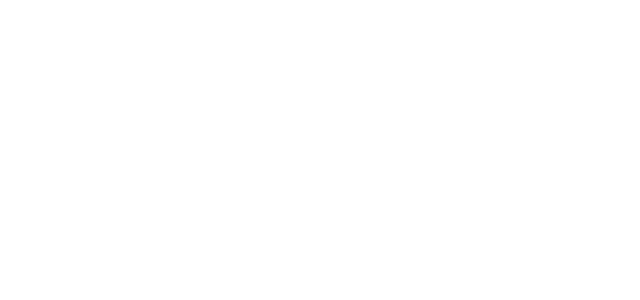
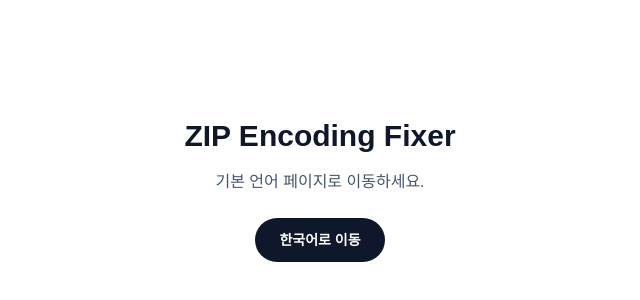
Before and after one commit to john980302/zip-encoding-fixer, a Next.js app: page / in a window 1280 px wide. Before the commit this address had no page. Shown: the part 210-510 px from the top of the page, without its empty margins (320-960 px from the left). Built offline with nearby package versions, Linux system fonts and the light colour scheme.

Commit message:
Update RootPage to render a static layout with a link to the Korean language page, removing previous redirection logic.

```diff
--- a/src/app/page.tsx
+++ b/src/app/page.tsx
@@ -1,5 +1,20 @@
-import { redirect } from 'next/navigation';
+export const dynamic = 'force-static';
 
 export default function RootPage() {
-  redirect('/ko/');
+  return (
+    <main className="min-h-screen bg-white text-slate-900">
+      <div className="mx-auto flex min-h-screen max-w-2xl flex-col items-center justify-center px-6 py-12 text-center">
+        <h1 className="text-3xl font-semibold">ZIP Encoding Fixer</h1>
+        <p className="mt-4 text-base text-slate-600">
+          기본 언어 페이지로 이동하세요.
+        </p>
+        <a
+          className="mt-6 inline-flex items-center justify-center rounded-full bg-slate-900 px-6 py-3 text-sm font-semibold text-white"
+          href="/ko/"
+        >
+          한국어로 이동
+        </a>
+      </div>
+    </main>
+  );
 }
```
